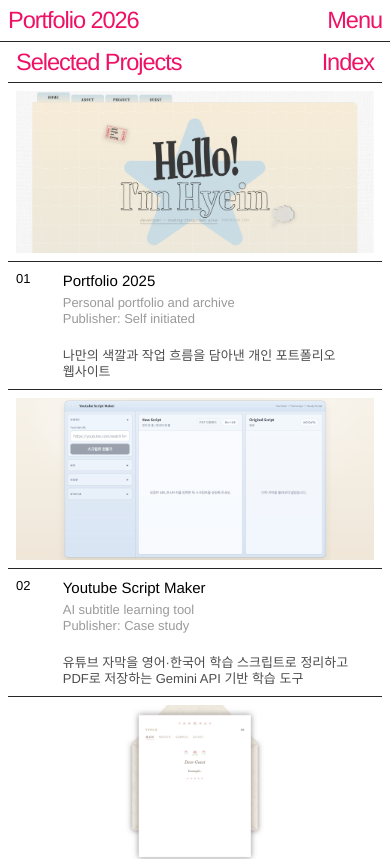
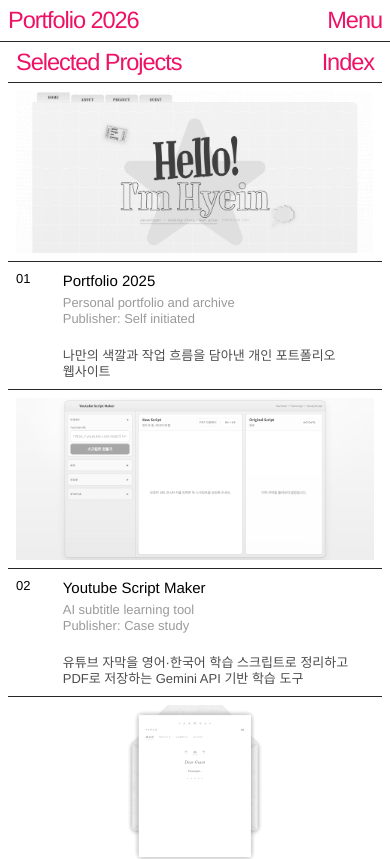
Before and after one commit to sh-hyeing/portfo-2026, a Next.js app: page /projects in a window 390 px wide. Shown: the top 859 px of the page. Built offline with nearby package versions, Linux system fonts and the light colour scheme.

Commit message:
Polish mobile footer and project list interactions

```diff
--- a/app/components/ProjectIndexList.tsx
+++ b/app/components/ProjectIndexList.tsx
@@ -10,7 +10,7 @@ export default function ProjectIndexList() {
      key={project.slug}
      className={`grid sm:grid-cols-[minmax(0,1fr)_minmax(0,1.2fr)] ${index === projects.length - 1 ? "sm:border-b sm:rule-border" : "border-b rule-border"}`}
     >
-     <Link href={`/projects/${project.slug}`} className="image-link block border-b rule-border p-[var(--space-page)] sm:border-b-0 sm:border-r">
+     <Link href={`/projects/${project.slug}`} className="image-link project-index-link block border-b rule-border p-[var(--space-page)] sm:border-b-0 sm:border-r">
       <Image
        src={project.image}
        alt={`${project.title} preview`}
@@ -19,7 +19,7 @@ export default function ProjectIndexList() {
        sizes="(max-width: 640px) 100vw, 28vw"
        quality={100}
        unoptimized
-       className="h-auto w-full"
+       className="project-index-image h-auto w-full"
       />
      </Link>
      <div className="grid grid-cols-[4ch_1fr] gap-[calc(var(--space-gap)*1.1)] px-[var(--space-page)] py-[calc(var(--space-page)*1.15)] sm:gap-[var(--space-gap)] sm:p-[var(--space-page)]">
--- a/app/globals.css
+++ b/app/globals.css
@@ -69,25 +69,47 @@ button {
   text-decoration: none;
 }
 
-a:hover,
-button:hover {
-  opacity: 0.45;
-}
-
-.image-link:hover {
-  opacity: 1;
-}
-
 .image-link img {
   transition: opacity 120ms ease;
 }
 
-.image-link:hover img {
-  opacity: 0.45;
+.project-index-link .project-index-image {
+  filter: grayscale(1) contrast(1.06) brightness(1);
+  opacity: 0.94;
+  transition: filter 180ms ease, opacity 180ms ease;
+}
+
+.project-index-link {
+  position: relative;
+  overflow: hidden;
 }
 
 button {
   cursor: pointer;
+}
+
+@media (hover: hover) and (pointer: fine) {
+  a:hover,
+  button:hover {
+    opacity: 0.45;
+  }
+
+  .image-link:hover {
+    opacity: 1;
+  }
+
+  .image-link:hover img {
+    opacity: 0.45;
+  }
+
+  .project-index-link:hover .project-index-image {
+    filter: none;
+    opacity: 1;
+  }
+
+  .project-index-link:hover img {
+    opacity: 1;
+  }
 }
 
 .type-display {
```
